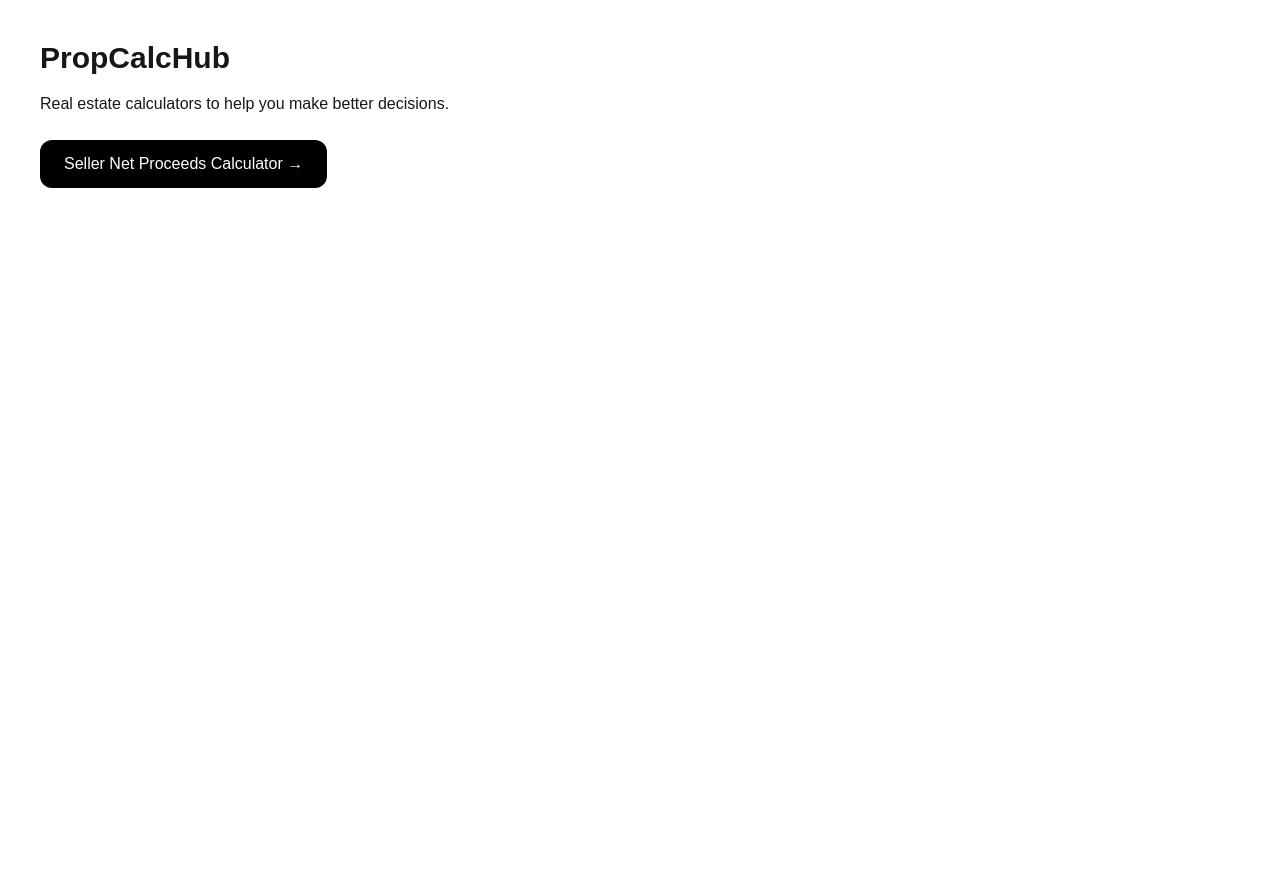
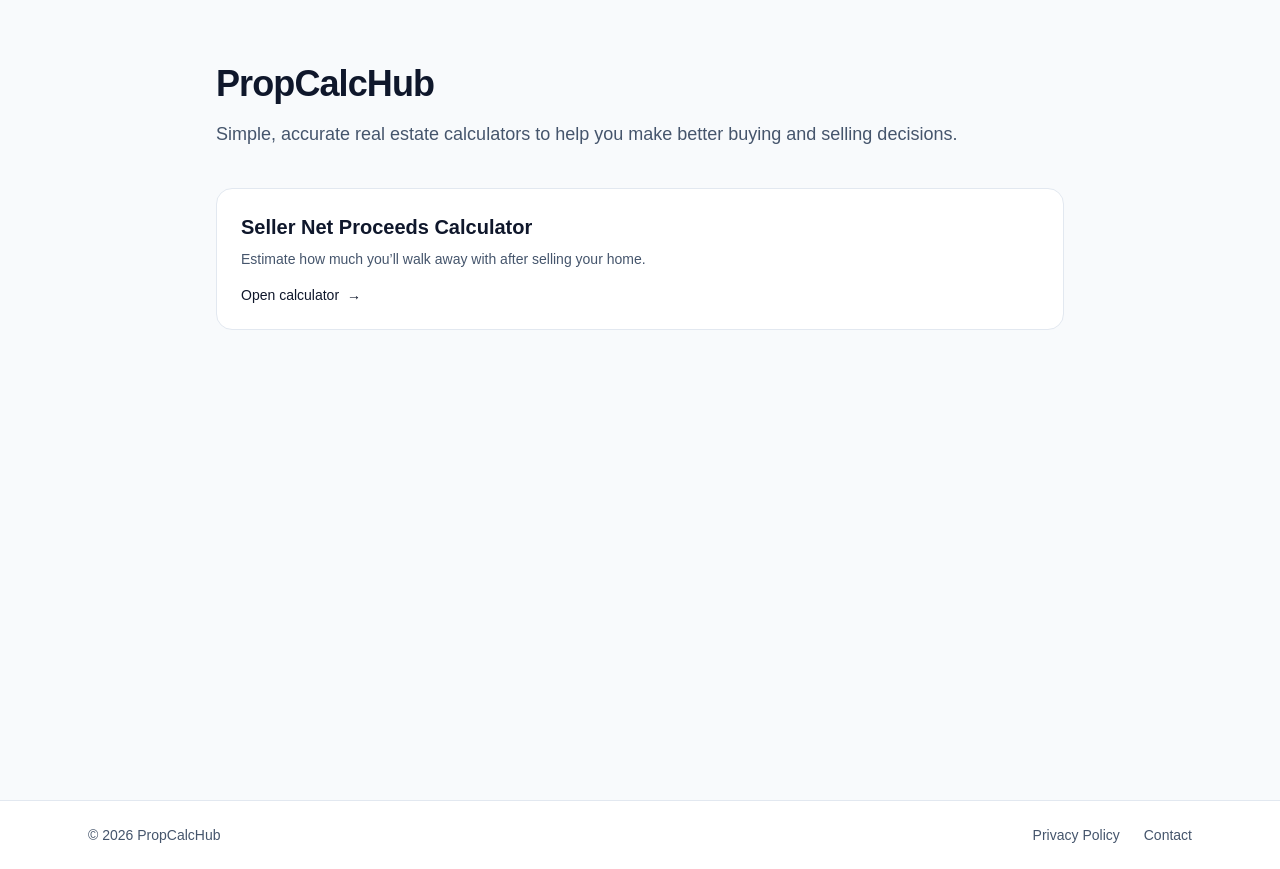
Before and after one commit to adamTully/propcalchub, a Next.js app: page / in a window 1280 px wide. Before the commit the page ends 800 px from the top, so only its background shows below. Built offline with nearby package versions, Linux system fonts and the light colour scheme.

Commit message:
Add global footer with privacy and contact links

```diff
--- a/app/layout.tsx
+++ b/app/layout.tsx
@@ -35,9 +35,30 @@ export default function RootLayout({
     />
   </head>
 
-  <body>
+  <body className="min-h-full flex flex-col">
+  <main className="flex-1">
     {children}
-  </body>
+  </main>
+
+  <footer className="border-t border-slate-200 bg-white">
+    <div className="mx-auto max-w-6xl px-6 py-6 flex flex-col sm:flex-row items-center justify-between text-sm text-slate-600">
+
+      <div>
+        © {new Date().getFullYear()} PropCalcHub
+      </div>
+
+      <div className="mt-3 sm:mt-0 flex gap-6">
+        <a href="/privacy-policy" className="hover:text-slate-900">
+          Privacy Policy
+        </a>
+        <a href="/contact" className="hover:text-slate-900">
+          Contact
+        </a>
+      </div>
+
+    </div>
+  </footer>
+</body>
 </html>
   );
 }
--- a/app/page.tsx
+++ b/app/page.tsx
@@ -1,15 +1,38 @@
 export default function Home() {
   return (
-    <main className="p-10">
-      <h1 className="text-3xl font-semibold">PropCalcHub</h1>
-      <p className="mt-4">Real estate calculators to help you make better decisions.</p>
+    <main className="min-h-screen bg-slate-50 text-slate-900">
+      <div className="mx-auto max-w-4xl px-6 py-16">
+        <h1 className="text-4xl font-semibold tracking-tight">
+          PropCalcHub
+        </h1>
 
-      <a
-        href="/seller-net-proceeds-calculator"
-        className="mt-6 inline-block rounded-xl bg-black px-6 py-3 text-white"
-      >
-        Seller Net Proceeds Calculator →
-      </a>
+        <p className="mt-4 text-lg text-slate-600">
+          Simple, accurate real estate calculators to help you make better
+          buying and selling decisions.
+        </p>
+
+        <div className="mt-10 grid gap-4">
+          <a
+            href="/seller-net-proceeds-calculator"
+            className="group rounded-2xl border border-slate-200 bg-white p-6 transition hover:bg-slate-50 hover:shadow-sm"
+          >
+            <h2 className="text-xl font-semibold">
+              Seller Net Proceeds Calculator
+            </h2>
+
+            <p className="mt-2 text-sm text-slate-600">
+              Estimate how much you’ll walk away with after selling your home.
+            </p>
+
+            <div className="mt-4 flex items-center text-sm font-medium text-slate-900">
+              <span>Open calculator</span>
+              <span className="ml-2 transition-transform group-hover:translate-x-1">
+                →
+              </span>
+            </div>
+          </a>
+        </div>
+      </div>
     </main>
   );
 }
--- /dev/null
+++ b/app/privacy-policy/contact/page.tsx
@@ -0,0 +1,21 @@
+export const metadata = {
+  title: 'Contact | PropCalcHub',
+};
+
+export default function Contact() {
+  return (
+    <main className="min-h-screen bg-slate-50 text-slate-900">
+      <div className="mx-auto max-w-3xl px-6 py-16">
+        <h1 className="text-3xl font-semibold">Contact</h1>
+
+        <p className="mt-6 text-slate-600">
+          Have questions or feedback? We’d love to hear from you.
+        </p>
+
+        <p className="mt-4 text-slate-600">
+          Email: support@propcalchub.com
+        </p>
+      </div>
+    </main>
+  );
+}
```
Also changed, not shown: app/privacy-policy/page.tsx (added).
